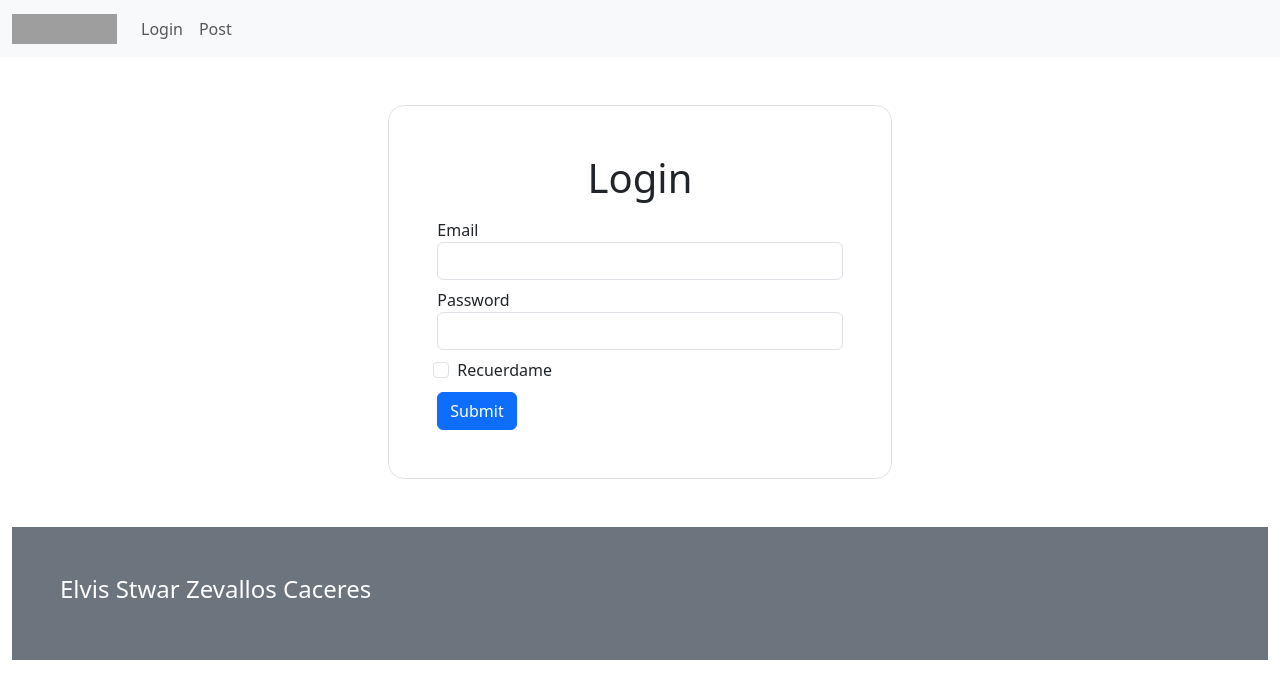
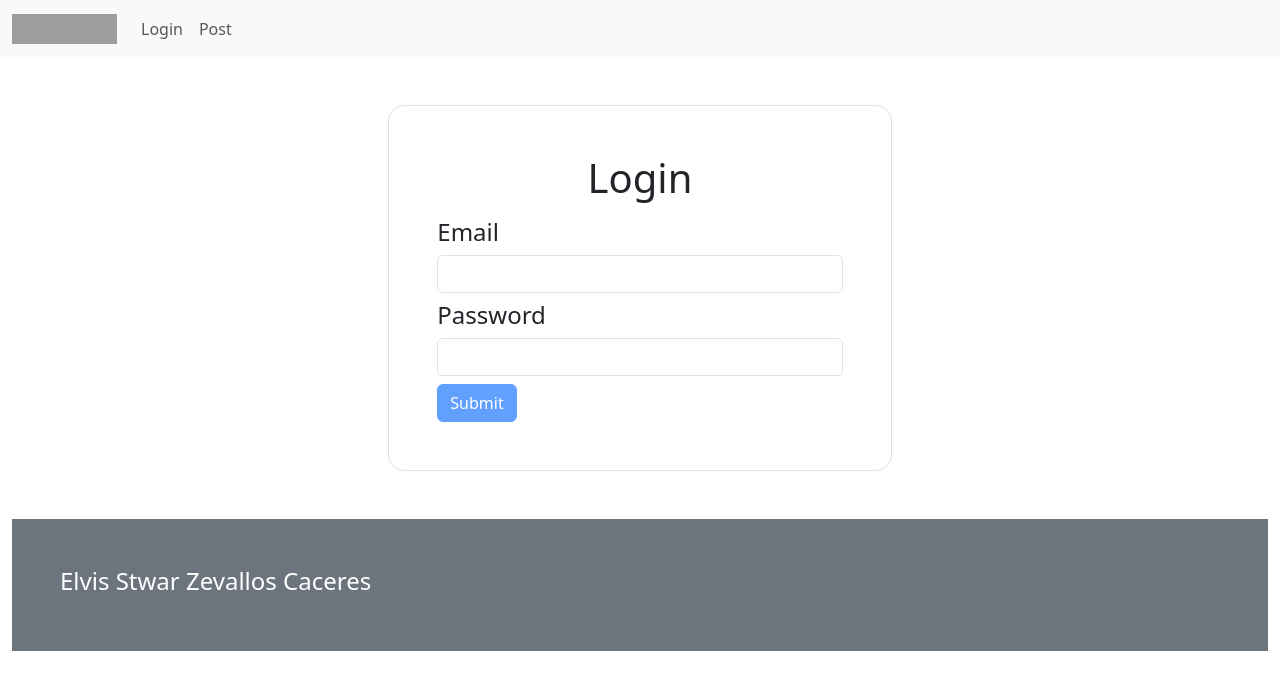
Before and after one commit to ElvisStwar/Angular-Sesion21-Ejercicios-ZevallosCaceresElvisStwar, an Angular app: page / in a window 1280 px wide. Shown: the top 698 px of the page. Built offline with nearby package versions, Linux system fonts and the light colour scheme; grey boxes are pictures that could not be loaded.

Commit message:
validacion de forms login

```diff
--- a/src/app/pages/login/login.component.html
+++ b/src/app/pages/login/login.component.html
@@ -3,21 +3,21 @@
         <div class="border rounded-4 p-5 col-sm-8 col-10 col-md-5">
             <div class="row g-2">
                 <h1 class="text-center">Login</h1>
-                <div class="">
-                    <label for="">Email</label>
-                    <input type="text" class="form-control">
-                </div>
-                <div class="">
-                    <label for="">Password</label>
-                    <input type="password" class="form-control">
-                </div>
-                <div class="form-check">
-                    <input type="checkbox" class="form-check-input">
-                    <label for="" class="form-check-label">Recuerdame</label>
-                </div>
-                <div>
-                    <button class="btn btn-primary">Submit</button>
-                </div>
+                <form [formGroup]="formLogin" (submit)="send()">
+                    <div class="">
+                        <label for="" class="h4">Email</label>
+                        <input type="text" formControlName="email" class="form-control mb-2" [(ngModel)]="email">
+                    </div>
+                    <div class="">
+                        <label for="" class="h4">Password</label>
+                        <input type="password" formControlName="password" class="form-control mb-2">
+                    </div>
+                    <div>
+                        <button class="btn btn-primary" [disabled]="formLogin.invalid">Submit</button>
+                    </div>
+                </form>
+                <h6 style="color: red;" *ngIf="mensajeIncorrecto">Usuario y/o contraseña incorrectos</h6>
+                <h6 style="color: rgb(0, 209, 10);" *ngIf="mensajeCorrecto">Correcto</h6>
             </div>
         </div>
     </div>
--- a/src/app/pages/login/login.component.ts
+++ b/src/app/pages/login/login.component.ts
@@ -1,10 +1,47 @@
-import { Component } from '@angular/core';
+import { Component, OnInit } from '@angular/core';
+import { FormBuilder, FormGroup, Validators } from '@angular/forms';
 
 @Component({
   selector: 'app-login',
   templateUrl: './login.component.html',
   styleUrls: ['./login.component.css']
 })
-export class LoginComponent {
+export class LoginComponent implements OnInit{
 
+  email!:string;
+  password!:string;
+  mensajeCorrecto=false
+  mensajeIncorrecto=false
+
+  public formLogin!: FormGroup;
+
+  constructor(private formBuilder:FormBuilder){
+
+  }
+
+  ngOnInit(): void {
+
+    this.formLogin = this.formBuilder.group({
+      email: ['',
+    [
+      Validators.required,
+    ]],
+
+      password: ['',
+      Validators.required
+    ]
+    })
+    console.log(this.formLogin.valid)
+  }
+  CamposCorrectos = false;
+  send():any{
+    this.CamposCorrectos = this.formLogin.valid;
+    if(this.email=="AD"||this.password=="123456"){
+      this.mensajeCorrecto=true;
+      this.mensajeIncorrecto=false;
+    }else{
+      this.mensajeIncorrecto=true;
+      this.mensajeCorrecto=false;
+    }
+  }
 }
--- a/src/app/pages/pages.module.ts
+++ b/src/app/pages/pages.module.ts
@@ -2,7 +2,7 @@ import { NgModule } from '@angular/core';
 import { CommonModule } from '@angular/common';
 import { LoginComponent } from './login/login.component';
 import { PostComponent } from './post/post.component';
-import { FormsModule } from '@angular/forms';
+import { FormsModule, ReactiveFormsModule } from '@angular/forms';
 
 
 
@@ -13,7 +13,7 @@ import { FormsModule } from '@angular/forms';
   ],
   imports: [
     CommonModule,
-    FormsModule
+    ReactiveFormsModule
   ],
   exports: [
     LoginComponent,
```
